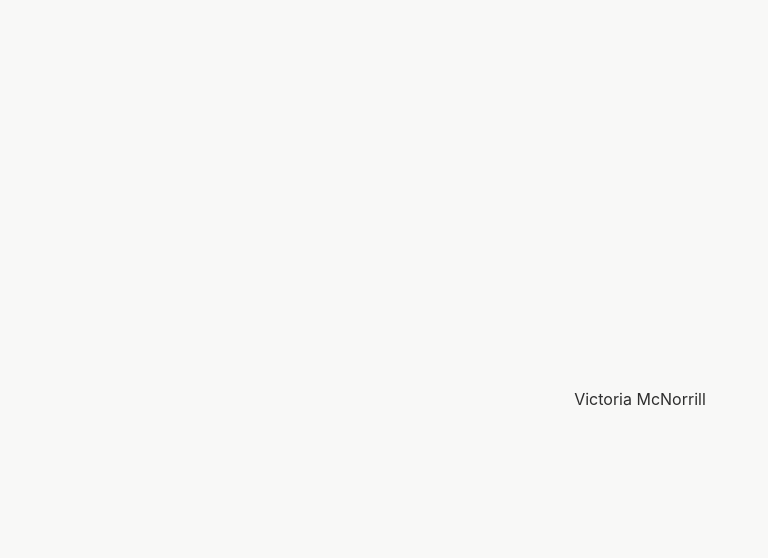
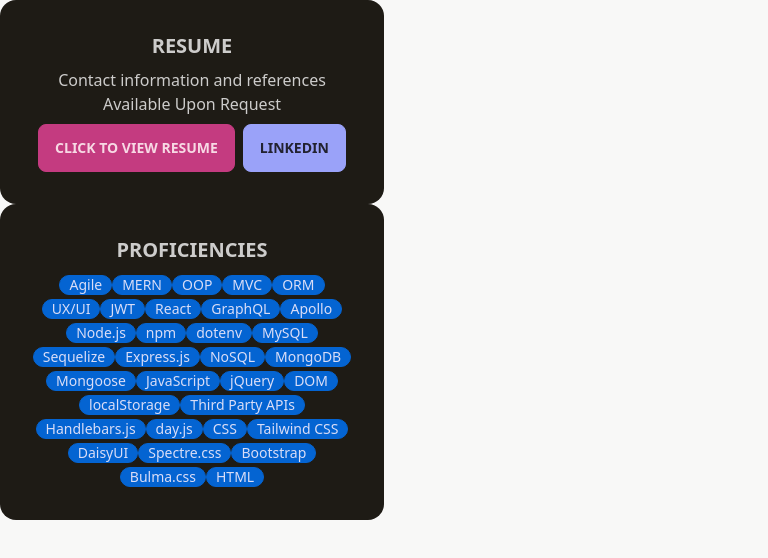
Before and after one commit to victoriamcn/Victoria, a React (Vite) app: page / in a window 1280 px wide. Shown: the top 558 px of the page, without its empty margins (0-768 px from the left). Built offline with nearby package versions, Linux system fonts and the light colour scheme.

Commit message:
tailwind/daisyui not applying

```diff
--- a/src/App.css
+++ b/src/App.css
@@ -1,49 +1,4 @@
 /* TAILWIND DIRECTIVES */
-
 @tailwind base;
 @tailwind components;
 @tailwind utilities;
-
-
-#root {
-  max-width: 1280px;
-  margin: 0 auto;
-  padding: 2rem;
-  text-align: center;
-}
-
-.logo {
-  height: 6em;
-  padding: 1.5em;
-  will-change: filter;
-  transition: filter 300ms;
-}
-.logo:hover {
-  filter: drop-shadow(0 0 2em #646cffaa);
-}
-.logo.react:hover {
-  filter: drop-shadow(0 0 2em #61dafbaa);
-}
-
-@keyframes logo-spin {
-  from {
-    transform: rotate(0deg);
-  }
-  to {
-    transform: rotate(360deg);
-  }
-}
-
-@media (prefers-reduced-motion: no-preference) {
-  a:nth-of-type(2) .logo {
-    animation: logo-spin infinite 20s linear;
-  }
-}
-
-.card {
-  padding: 2em;
-}
-
-.read-the-docs {
-  color: #888;
-}
--- a/src/App.jsx
+++ b/src/App.jsx
@@ -1,12 +1,14 @@
 import './App.css'
+//components
+import Footer from './components/Footer'
+import Resume from './components/pages/Resume'
 
 function App() {
 
   return (
     <>
-      <div>
-        <h1>Victoria McNorrill</h1>
-      </div>
+      <Resume />
+      <Footer/>
     </>
   )
 }
--- /dev/null
+++ b/src/components/Footer.jsx
@@ -0,0 +1,36 @@
+
+const Footer = () => {
+    <footer className="footer items-center p-4 bg-neutral text-neutral-content">
+    <aside className="items-center grid-flow-col">
+        <p>Copyright © 2023 - All right reserved</p>
+    </aside>
+    <nav className="grid-flow-col gap-4 md:place-self-center md:justify-self-end">
+    <a href="https://github.com/victoriamcn" target="_blank" rel="noreferrer">
+            <span className="icon">
+              <i className="fab fa-github"></i>
+            </span>
+            <span className="social">GitHub</span>
+          </a>
+          <a href="https://www.linkedin.com/in/victoria-mcnorrill/" target="_blank" rel="noreferrer">
+            <span className="icon">
+              <i className="fab fa-linkedin"></i>
+            </span>
+            <span className="social">LinkedIn</span>
+          </a>
+          <a href="https://www.instagram.com/victoriamcnorrill/" target="_blank" rel="noreferrer">
+            <span className="icon">
+              <i className="fab fa-instagram"></i>
+            </span>
+            <span className="social">Instagram</span>
+          </a>
+          <a href="https://open.spotify.com/user/torilizabeth95" target="_blank" rel="noreferrer">
+            <span className="icon">
+              <i className="fab fa-spotify"></i>
+            </span>
+            <span className="social">Spotify</span>
+          </a>
+    </nav>
+    </footer>
+}
+
+export default Footer;
--- a/src/components/pages/Resume.js
+++ b/src/components/pages/Resume.jsx
@@ -1,3 +1,4 @@
+// eslint-disable-next-line no-unused-vars
 import React from 'react'
 import ResumePDF from '../../assets/resume/VictoriaMcNorrillResume2023-NoContactInfo.pdf'
 import TechSkills from '../utils/techSkills'
--- a/src/components/utils/checkLength.js
+++ /dev/null
@@ -1,5 +0,0 @@
-// import React from 'react';
-// import {useState} from 'react';
-
-
-// export function checkLength ()
--- a/src/components/utils/techSkills.js
+++ b/src/components/utils/techSkills.jsx
@@ -1,3 +1,4 @@
+// eslint-disable-next-line no-unused-vars
 import React from 'react';
 
 const techSkillsList = [
--- a/src/components/utils/validateEmail.js
+++ /dev/null
@@ -1,6 +0,0 @@
-// email regex validation
-
-export function validateEmail(email) {
-    var re = /^(([^<>()[\]\\.,;:\s@"]+(\.[^<>()[\]\\.,;:\s@"]+)*)|(".+"))@((\[[0-9]{1,3}\.[0-9]{1,3}\.[0-9]{1,3}\.[0-9]{1,3}\])|(([a-zA-Z\-0-9]+\.)+[a-zA-Z]{2,}))$/;
-    return re.test(String(email).toLowerCase());
-}
--- a/src/index.css
+++ b/src/index.css
@@ -1,76 +1,4 @@
 /* TAILWIND DIRECTIVES */
-
 @tailwind base;
 @tailwind components;
 @tailwind utilities;
-
-
-:root {
-  font-family: Inter, system-ui, Avenir, Helvetica, Arial, sans-serif;
-  line-height: 1.5;
-  font-weight: 400;
-
-  color-scheme: light dark;
-  color: rgba(255, 255, 255, 0.87);
-  background-color: #242424;
-
-  font-synthesis: none;
-  text-rendering: optimizeLegibility;
-  -webkit-font-smoothing: antialiased;
-  -moz-osx-font-smoothing: grayscale;
-  -webkit-text-size-adjust: 100%;
-}
-
-a {
-  font-weight: 500;
-  color: #646cff;
-  text-decoration: inherit;
-}
-a:hover {
-  color: #535bf2;
-}
-
-body {
-  margin: 0;
-  display: flex;
-  place-items: center;
-  min-width: 320px;
-  min-height: 100vh;
-}
-
-h1 {
-  font-size: 3.2em;
-  line-height: 1.1;
-}
-
-button {
-  border-radius: 8px;
-  border: 1px solid transparent;
-  padding: 0.6em 1.2em;
-  font-size: 1em;
-  font-weight: 500;
-  font-family: inherit;
-  background-color: #1a1a1a;
-  cursor: pointer;
-  transition: border-color 0.25s;
-}
-button:hover {
-  border-color: #646cff;
-}
-button:focus,
-button:focus-visible {
-  outline: 4px auto -webkit-focus-ring-color;
-}
-
-@media (prefers-color-scheme: light) {
-  :root {
-    color: #213547;
-    background-color: #ffffff;
-  }
-  a:hover {
-    color: #747bff;
-  }
-  button {
-    background-color: #f9f9f9;
-  }
-}
```
